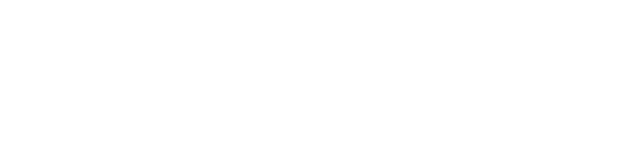
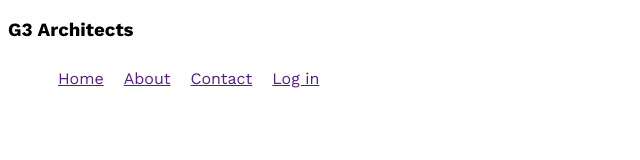
Before and after one commit to utshar008/G3-Architects, a plain HTML site: page index.html in a window 1280 px wide. Shown: the whole page, without its empty margins (0-640 px from the left). Drawn offline with nearby package versions, Linux system fonts and the light colour scheme.

Commit message:
Google font Adding

```diff
--- a/index.html
+++ b/index.html
@@ -4,11 +4,42 @@
     <meta charset="UTF-8">
     <meta name="viewport" content="width=device-width, initial-scale=1.0">
     <title> G3 Architects</title>
+    <link rel="preconnect" href="https://fonts.googleapis.com">
+<link rel="preconnect" href="https://fonts.gstatic.com" crossorigin>
+<link href="https://fonts.googleapis.com/css2?family=Work+Sans:wght@300;400;500;600;700&display=swap" rel="stylesheet">
     <style>
+        *{
+            font-family: 'Work Sans', sans-serif;
+
+        }
+        ul{
+            display: flex;
+        }
+        nav li{
+            display: flex;
+            padding :10px;
+        }
 
     </style>
 </head>
 <body>
+    <header>
+        <nav>
+            <h3>G3 Architects</h3>
+            <ul>
+                <li><a href="">Home </a></li>
+                <li><a href="">About</a></li>
+                <li><a href="">Contact</a></li>
+                <li><a href="">Log in</a></li>
+            </ul>
+        </nav>
 
+    </header>
+    <main>
+
+    </main>
+    <footer>
+
+    </footer>
 </body>
 </html>
```
